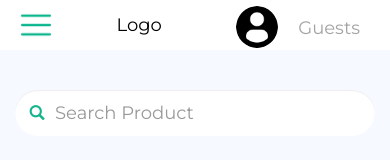
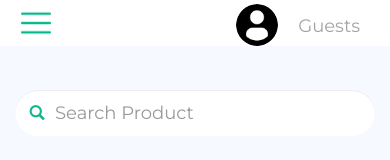
Before and after one commit to TRADLY-PLATFORM/Hummingbirds, a React (Create React App) app: page /mygroup in a window 390 px wide. Shown: the top 160 px of the page. Built offline with nearby package versions, Linux system fonts and the light colour scheme; no server answers.

Commit message:
mobile navbar updated

```diff
--- a/src/hoc/Layout/Layout.js
+++ b/src/hoc/Layout/Layout.js
@@ -74,9 +74,7 @@ const Layout = (props) => {
               <button type="button" onClick={navButtonClick}>
                 <img src={menubarIcon} alt="" />
               </button>
-              <Link className="navbar-brand" to="#">
-                Logo
-              </Link>
+
 
               <div className="col-sm-6 ">
                 <div className={classes.userArea + ' dropdown'} onClick={navButtonOff}>
```
